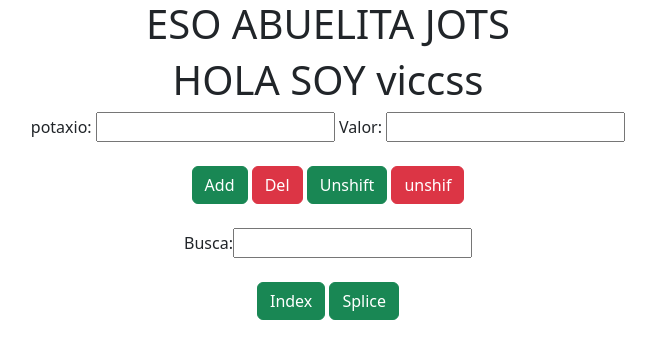
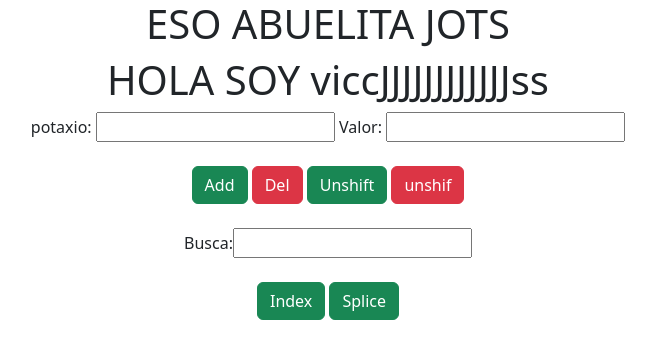
Before and after one commit to Lelifresaa7/Upsi, a plain HTML site: page index.html in a window 1280 px wide. Shown: the whole page, without its empty margins (312-968 px from the left). Drawn offline with Linux system fonts and the light colour scheme; some packages are replaced by stand-ins of ours; a script that the page names is missing.

Commit message:
Update index.html

```diff
--- a/index.html
+++ b/index.html
@@ -10,7 +10,7 @@
 
 <body class="text-center">
   <h1>ESO ABUELITA JOTS</h1>
-  <h1>HOLA SOY viccss</h1>
+  <h1>HOLA SOY viccJJJJJJJJJJJJss</h1>
 
 
 <label for="Valor" class="">potaxio:</label>
```
